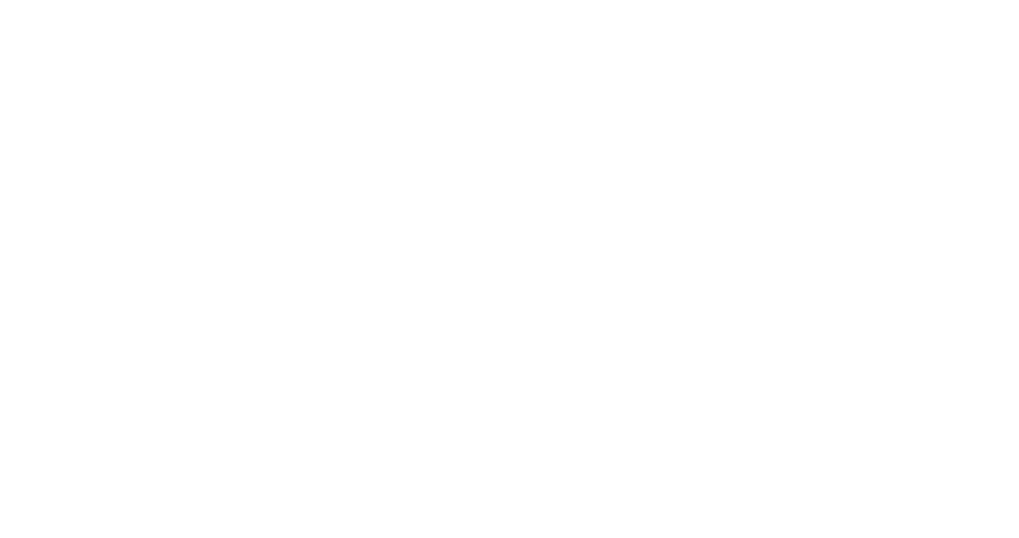
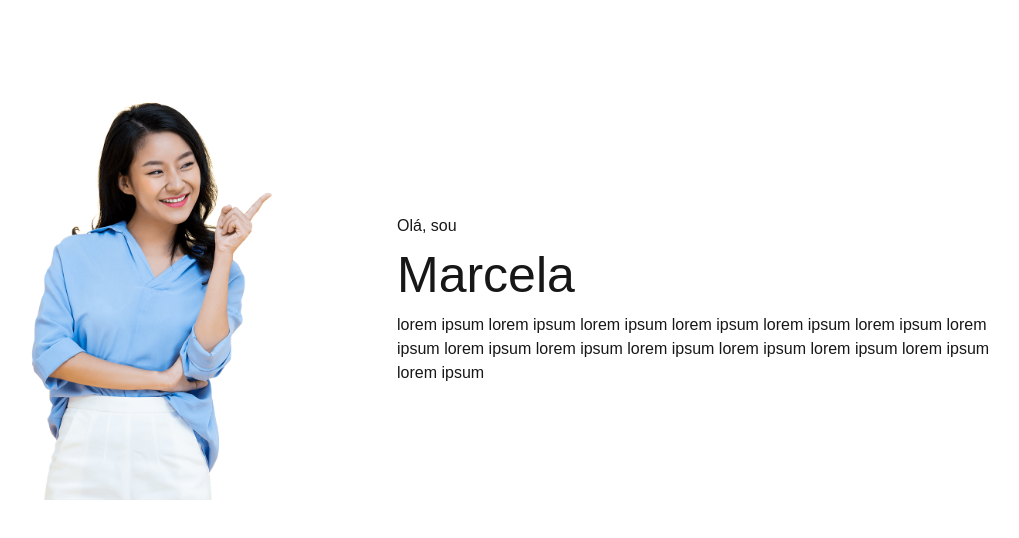
Before and after one commit to Marcela-SB/marcela-sb.github.io, a Next.js app: page / in a window 1280 px wide. Shown: the top 538 px of the page, without its empty margins (151-1170 px from the left). Built offline with nearby package versions, Linux system fonts and the light colour scheme.

Commit message:
[feat] Modelo da seção Sobre Mim
Sujeito à alterações na estilização

```diff
--- a/app/AboutMe/page.tsx
+++ /dev/null
@@ -1,34 +0,0 @@
-import GitHubIcon from '@mui/icons-material/GitHub';
-import EmailIcon from '@mui/icons-material/Email';
-import LinkedInIcon from '@mui/icons-material/LinkedIn';
-
-export default function AboutMe() {
-    return (
-        <div className='flex justify-evenly'>
-            <div>
-                imagem
-            </div>
-
-            <div>
-                <span>
-                    <h1>I'M MARCELA</h1>
-                    <p>lorem ipsum lorem ipsum lorem ipsum lorem ipsum</p>
-                </span>
-
-                <div className='flex justify-evenly'>
-                    <a href='#'>
-                        <GitHubIcon />
-                    </a>
-                    <a href='#'>
-                        <EmailIcon />
-                    </a>
-                    <a href='#'>
-                        <LinkedInIcon />
-                    </a>
-
-                </div>
-
-            </div>
-        </div>
-    );
-}
--- a/app/layout.tsx
+++ b/app/layout.tsx
@@ -24,6 +24,7 @@
 }>) {
   return (
     <html lang="en">
+      <meta name="viewport" content="width=device-width, initial-scale=1.0" />
       <body
         className={`${geistSans.variable} ${geistMono.variable} antialiased`}
       >
--- a/app/page.tsx
+++ b/app/page.tsx
@@ -1,9 +1,10 @@
 import Image from "next/image";
+import AboutMe from "@/components/AboutMe/page"
 
 export default function Home() {
   return (
     <div>
-
+      <AboutMe />
     </div>
   );
 }
--- /dev/null
+++ b/components/AboutMe/page.tsx
@@ -0,0 +1,30 @@
+import SocialMedia from '@/components/SocialMedia/page';
+
+export default function AboutMe() {
+    return (
+        <>
+            <div className='grid grid-cols-3 md:grid-cols-5 p-10 md:p-25 gap-10'>
+                <div className='flex justify-center col-span-3 md:col-span-2'>
+                    <img src='images/photo.png' className='max-h-100'/>
+                </div>
+
+                <div className='col-span-3 self-center'>
+                    <div className='block'>
+                        <h2>
+                            Olá, sou
+                        </h2>
+                        <h1 className='text-[50px]'>
+                            Marcela
+                        </h1>
+                        <p>
+                            lorem ipsum lorem ipsum lorem ipsum lorem ipsum lorem ipsum lorem ipsum lorem ipsum lorem ipsum lorem ipsum lorem ipsum lorem ipsum lorem ipsum lorem ipsum lorem ipsum
+                        </p>
+                    </div>
+
+                    <SocialMedia />
+
+                </div>
+            </div>
+        </>
+    );
+}
--- /dev/null
+++ b/components/SocialMedia/page.tsx
@@ -0,0 +1,24 @@
+import GitHubIcon from '@mui/icons-material/GitHub';
+import EmailIcon from '@mui/icons-material/Email';
+import LinkedInIcon from '@mui/icons-material/LinkedIn';
+
+export default function SocialMedia(){
+    return (
+        <div className='
+            flex gap-10 mt-8 m-5 col-span-12 justify-end
+            md:flex-col md:space-y-4 md:fixed md:right-0 md:top-10 md:m-10 md:mt-0 md:gap-0
+        '>
+
+            <a href='https://github.com/Marcela-SB'>
+                <GitHubIcon />
+            </a>
+            <a href='https://www.linkedin.com/in/marcela-silvab/'>
+                <LinkedInIcon />
+            </a>
+            <a href='#'>
+                <EmailIcon />
+            </a>
+
+        </div>
+    );
+}
```
Also changed, not shown: public/images/photo.png (added).
